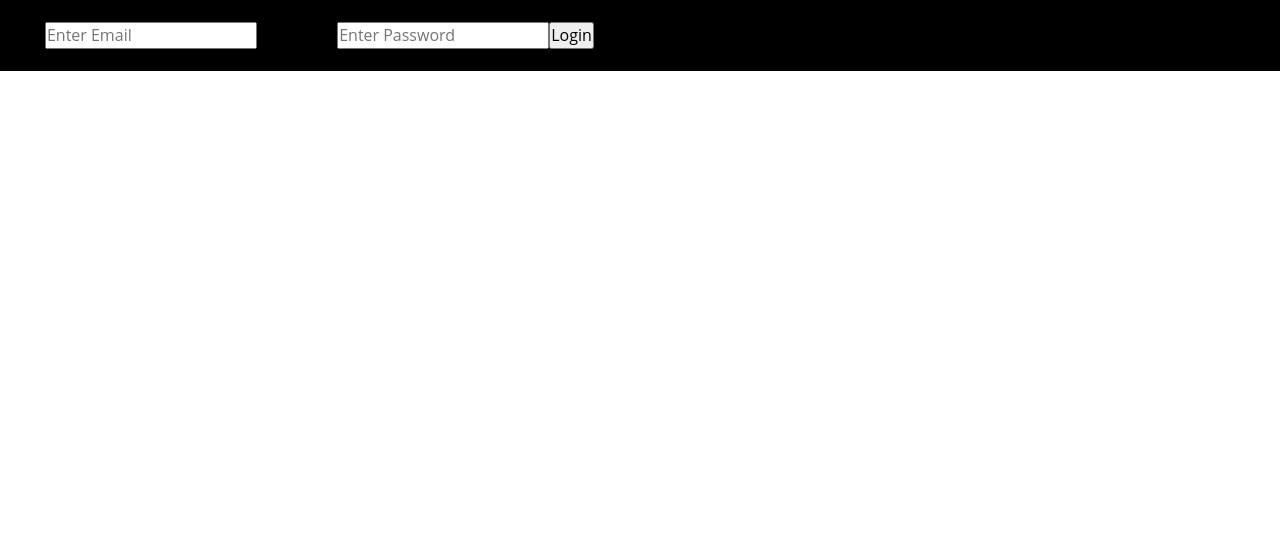
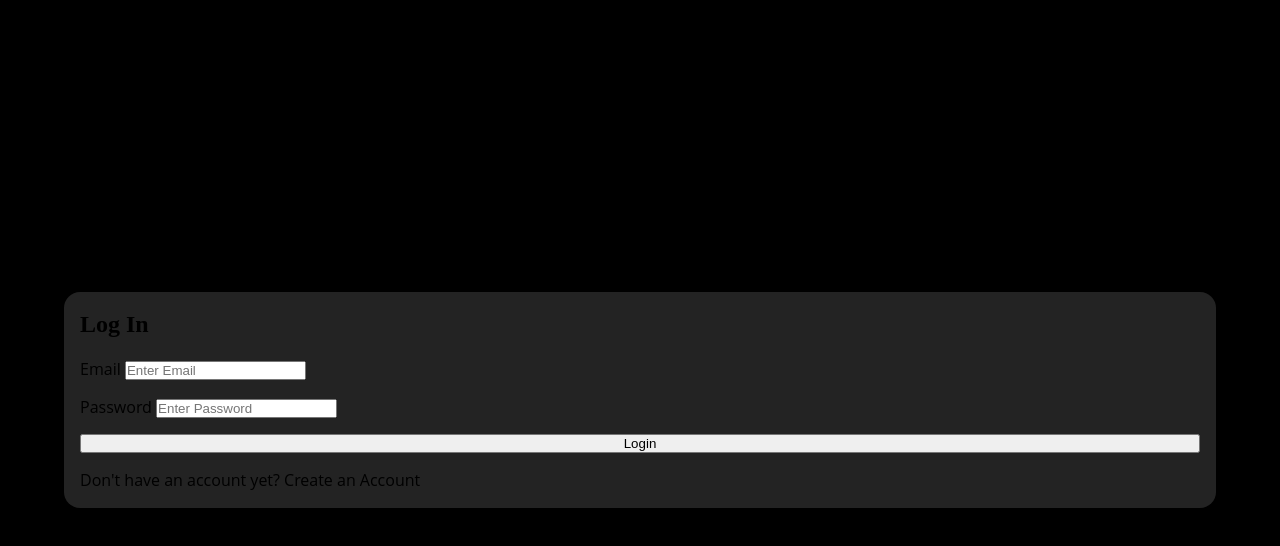
Before and after one commit to cheungjoshua/password-manager, a Nuxt app in the folder client/: page /sign-in in a window 1280 px wide. Shown: the top 546 px of the page. Built offline with nearby package versions, Linux system fonts and the light colour scheme.

Commit message:
add style to login form

```diff
--- a/client/assets/reset.scss
+++ b/client/assets/reset.scss
@@ -7,7 +7,7 @@
 * {
   margin: 0;
   padding: 0;
-  font: inherit;
+  // font: inherit;
 }
 
 html {
--- a/client/components/Form/Login.vue
+++ b/client/components/Form/Login.vue
@@ -45,5 +45,17 @@ const password = ref("");
 .loginFormWrapper {
   display: flex;
   flex-direction: column;
+  gap: 1em;
+  background: rgb(35, 35, 35);
+  width: 90vw;
+  margin: auto;
+  padding: 1em;
+  border-radius: 1em;
+
+  .inputForm {
+    display: flex;
+    flex-direction: column;
+    gap: 1em;
+  }
 }
 </style>
--- a/client/pages/sign-in.vue
+++ b/client/pages/sign-in.vue
@@ -13,6 +13,11 @@ function checkIsMember(data: boolean) {
 </template>
 <style lang="scss" scoped>
 .signInPageWrapper {
-  background: black;
+  display: flex;
+  justify-content: center;
+  align-items: center;
+
+  height: 100vh;
+  background: rgb(0, 0, 0);
 }
 </style>
```
